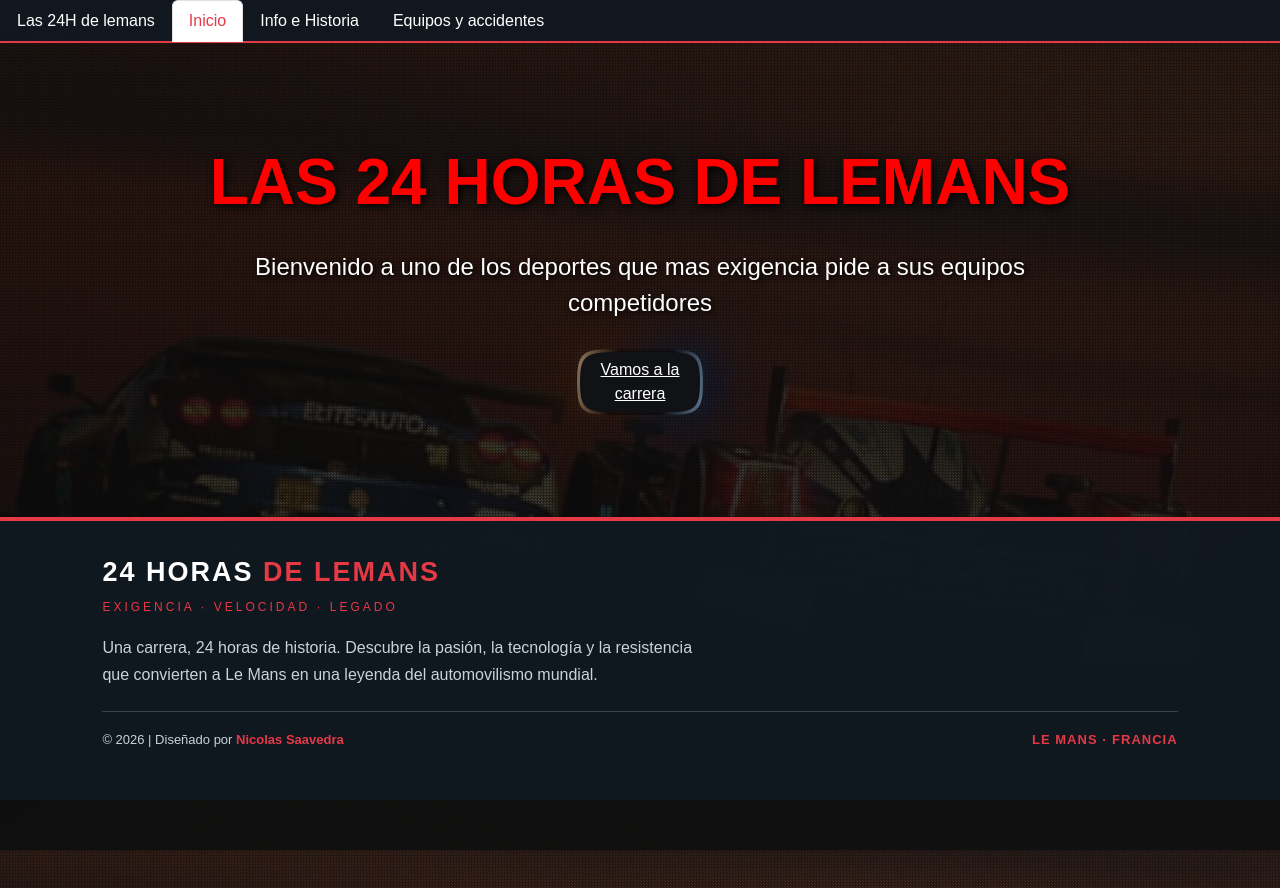
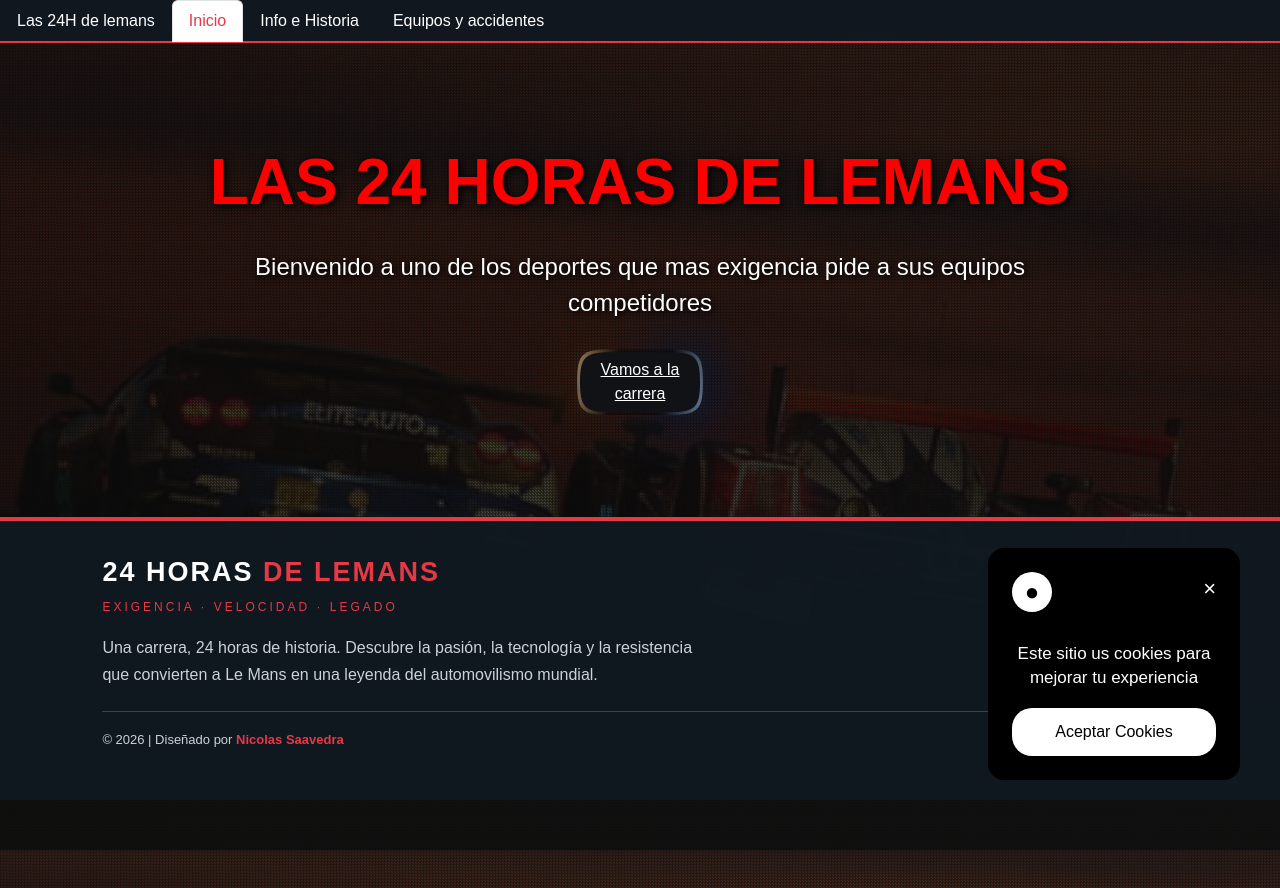
Before and after one commit to Niksaam00/Proyecto-11-Aviso-de-Cookies, a plain HTML site: page index.html in a window 1280 px wide. Shown: the top 888 px of the page. Drawn offline with nearby package versions, Linux system fonts and the light colour scheme; files whose address does not match are found by name.

Commit message:
adecuacion de ventana emergente en pagina pasada y primera prueba en git pages

```diff
--- /dev/null
+++ b/assets/js/javaScript.js
@@ -0,0 +1,19 @@
+
+const ventana = document.querySelector(".ventanaEmergente");
+const botonCerrar = document.querySelector(".cerrarVentana");
+const botonAceptar = document.querySelector(".aceptarCookies");
+
+
+if (localStorage.getItem("cookiesAceptadas") === "true") {
+    ventana.style.display = "none";
+}
+
+botonCerrar.addEventListener("click", function () {
+    ventana.style.display = "none";
+});
+
+botonAceptar.addEventListener("click", function () {
+    localStorage.setItem("cookiesAceptadas", "true");
+
+    ventana.style.display = "none";
+});
--- a/css/index.css
+++ b/css/index.css
@@ -23,7 +23,8 @@ body {
     font-family: Arial, Helvetica, sans-serif;
     color: red;
 }
-h1{
+
+h1 {
     color: red;
 }
 
@@ -104,7 +105,7 @@ main h3 {
         );
 }
 
-.button a{
+.button a {
     justify-content: center;
     align-items: center;
     border: none;
@@ -297,3 +298,81 @@ main h3 {
     font-weight: bold;
     letter-spacing: 1px;
 }
+
+/* Ventana emergente de cookies */
+.ventanaEmergente {
+    position: fixed;
+    bottom: 20px;
+    right: 40px;
+
+    width: 252px;
+    padding: 24px;
+    box-sizing: border-box;
+
+    background-color: #000;
+    color: #fff;
+    border-radius: 16px;
+
+    z-index: 9999;
+    font-family: Arial, sans-serif;
+}
+
+.encabezadoVentana {
+    display: flex;
+    justify-content: space-between;
+    align-items: flex-start;
+}
+
+
+.iconoGalleta {
+    display: flex;
+    justify-content: center;
+    align-items: center;
+
+    width: 40px;
+    height: 40px;
+    border-radius: 50%;
+
+    background-color: #fff;
+    color: #000;
+    font-size: 24px;
+}
+
+.cerrarVentana {
+    padding: 0;
+    border: none;
+    background: transparent;
+    color: #fff;
+    font-size: 22px;
+    cursor: pointer;
+}
+
+
+.ventanaEmergente p {
+    margin-top: 30px;
+    margin-bottom: 18px;
+
+    color: #fff;
+    font-size: 17px;
+    line-height: 1.42;
+}
+
+.ventanaEmergente .aceptarCookies {
+    display: block;
+    width: 100%;
+    padding: 12px 8px;
+
+    border: none;
+    border-radius: 20px;
+
+    background-color: #fff;
+    color: #000;
+
+    font-size: 16px;
+    cursor: pointer;
+}
+
+
+.ventanaEmergente .aceptarCookies:hover {
+    background-color: #e8e8e8;
+}
--- a/index.html
+++ b/index.html
@@ -68,6 +68,16 @@
                 </div>
             </div>
         </div>
+        <!--Ventana emergente cookies-->
+
+        <section class="ventanaEmergente">
+            <div class="encabezadoVentana">
+                <span class="iconoGalleta" aria-hidden="true">●</span>
+                <button class="cerrarVentana">&times;</button>
+            </div>
+            <p>Este sitio us cookies para mejorar tu experiencia</p>
+            <button class="aceptarCookies">Aceptar Cookies</button>
+        </section>
 
     </main>
     <footer class="footer">
@@ -103,7 +113,7 @@
     </footer>
 
 
-
+<script src="./assets/js/javaScript.js"></script>
     <script src="https://cdn.jsdelivr.net/npm/bootstrap@5.3.8/dist/js/bootstrap.bundle.min.js"
         integrity="sha384-FKyoEForCGlyvwx9Hj09JcYn3nv7wiPVlz7YYwJrWVcXK/BmnVDxM+D2scQbITxI"
         crossorigin="anonymous"></script>
```
